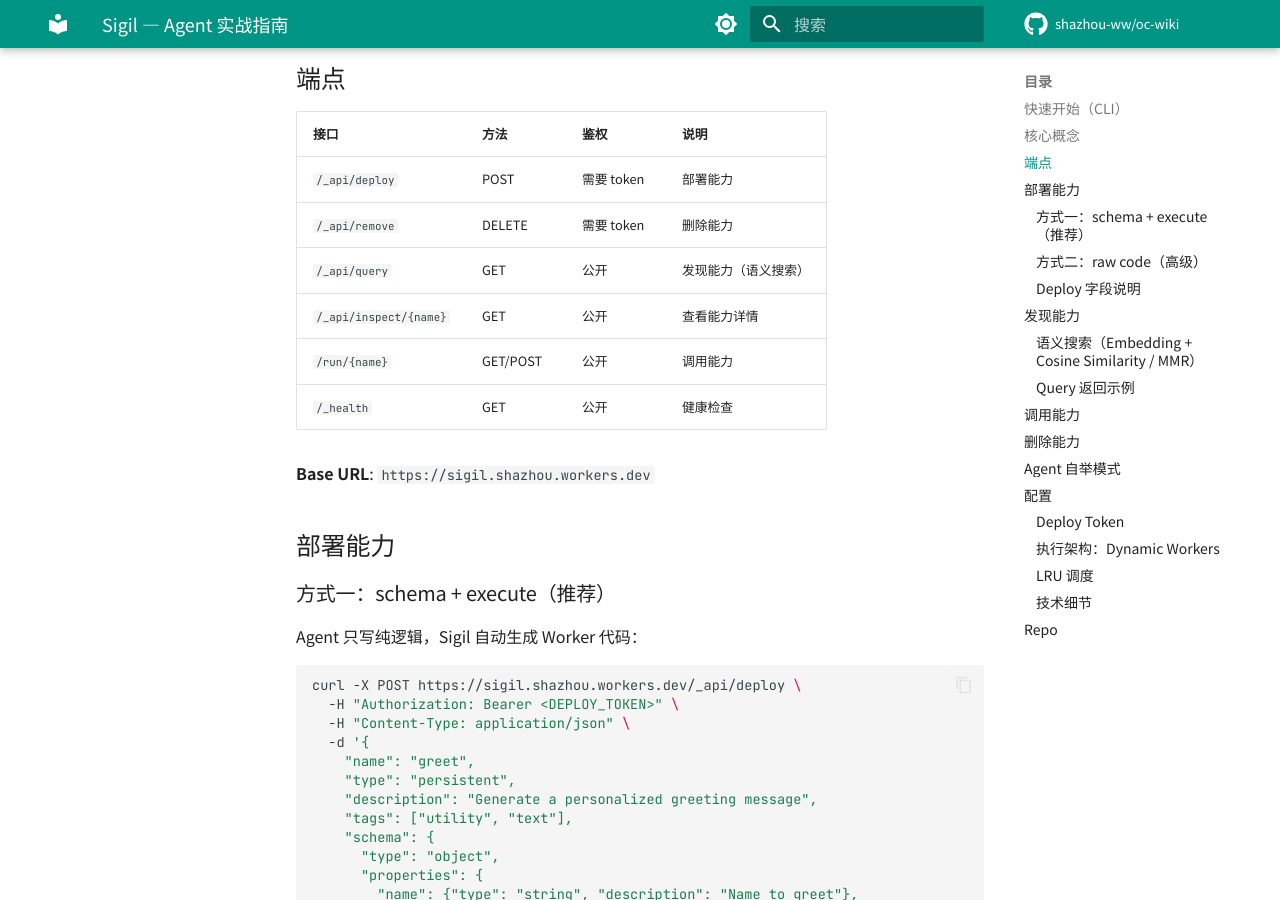
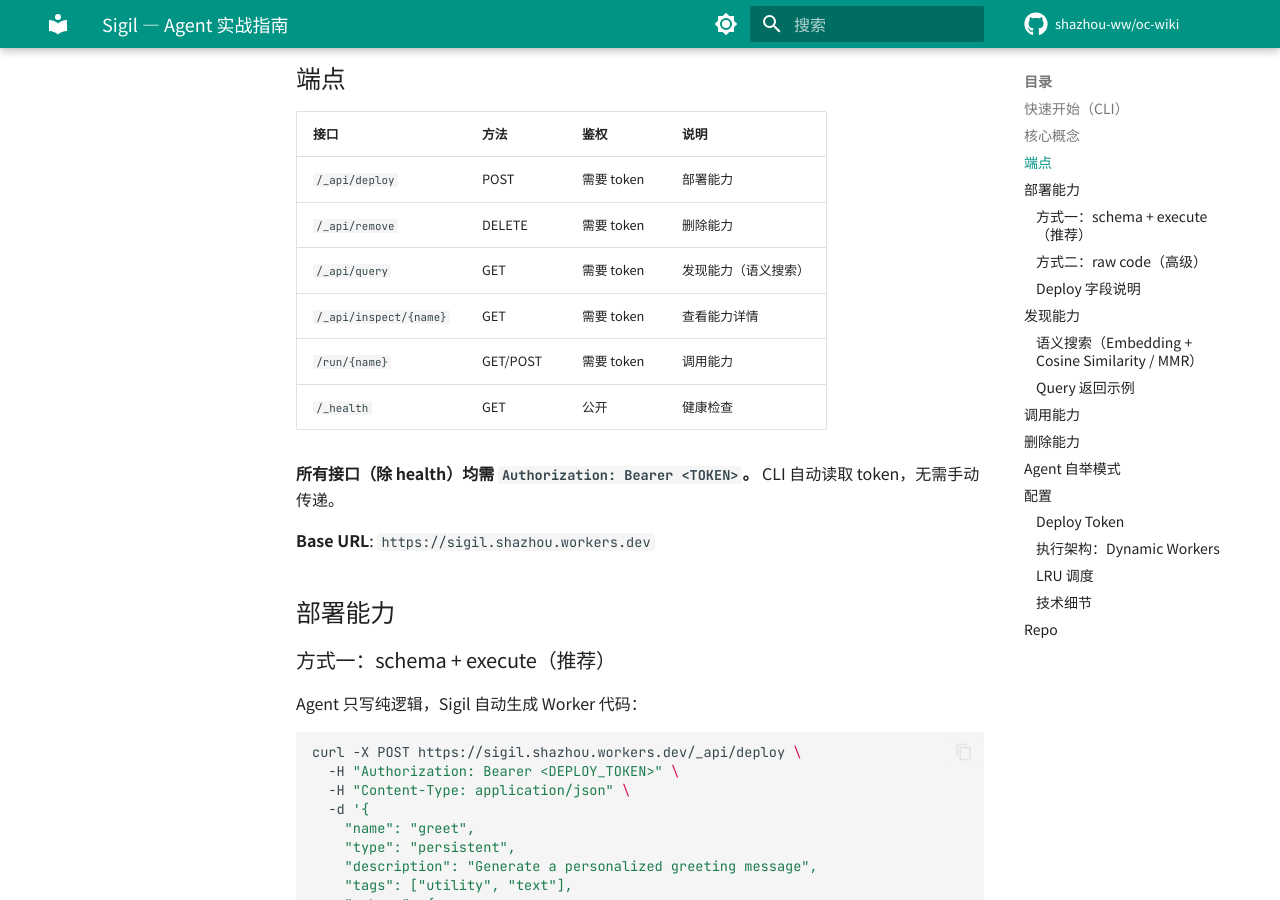
Before and after one commit to shazhou-ww/oc-wiki, an MkDocs documentation site: the page built from docs/shared/sigil-agent-guide.md, in a window 1280 px wide and 900 px high, scrolled down 1361 px. Built offline with MkDocs 1.6.1 and Material for MkDocs 9.7.7, drawn with Linux system fonts in a browser that asks for light colours; comment, search, counter and statistics services are not loaded.

Commit message:
security: update docs — all endpoints require auth except health — 小橘 🍊

```diff
--- a/docs/shared/sigil-agent-guide.md
+++ b/docs/shared/sigil-agent-guide.md
@@ -59,10 +59,12 @@ Agent 不需要理解 HTTP、Cloudflare Workers、Request/Response 这些底层
 |------|------|------|------|
 | `/_api/deploy` | POST | 需要 token | 部署能力 |
 | `/_api/remove` | DELETE | 需要 token | 删除能力 |
-| `/_api/query` | GET | 公开 | 发现能力（语义搜索） |
-| `/_api/inspect/{name}` | GET | 公开 | 查看能力详情 |
-| `/run/{name}` | GET/POST | 公开 | 调用能力 |
+| `/_api/query` | GET | 需要 token | 发现能力（语义搜索） |
+| `/_api/inspect/{name}` | GET | 需要 token | 查看能力详情 |
+| `/run/{name}` | GET/POST | 需要 token | 调用能力 |
 | `/_health` | GET | 公开 | 健康检查 |
+
+**所有接口（除 health）均需 `Authorization: Bearer <TOKEN>`。** CLI 自动读取 token，无需手动传递。
 
 **Base URL**: `https://sigil.shazhou.workers.dev`
 
```
